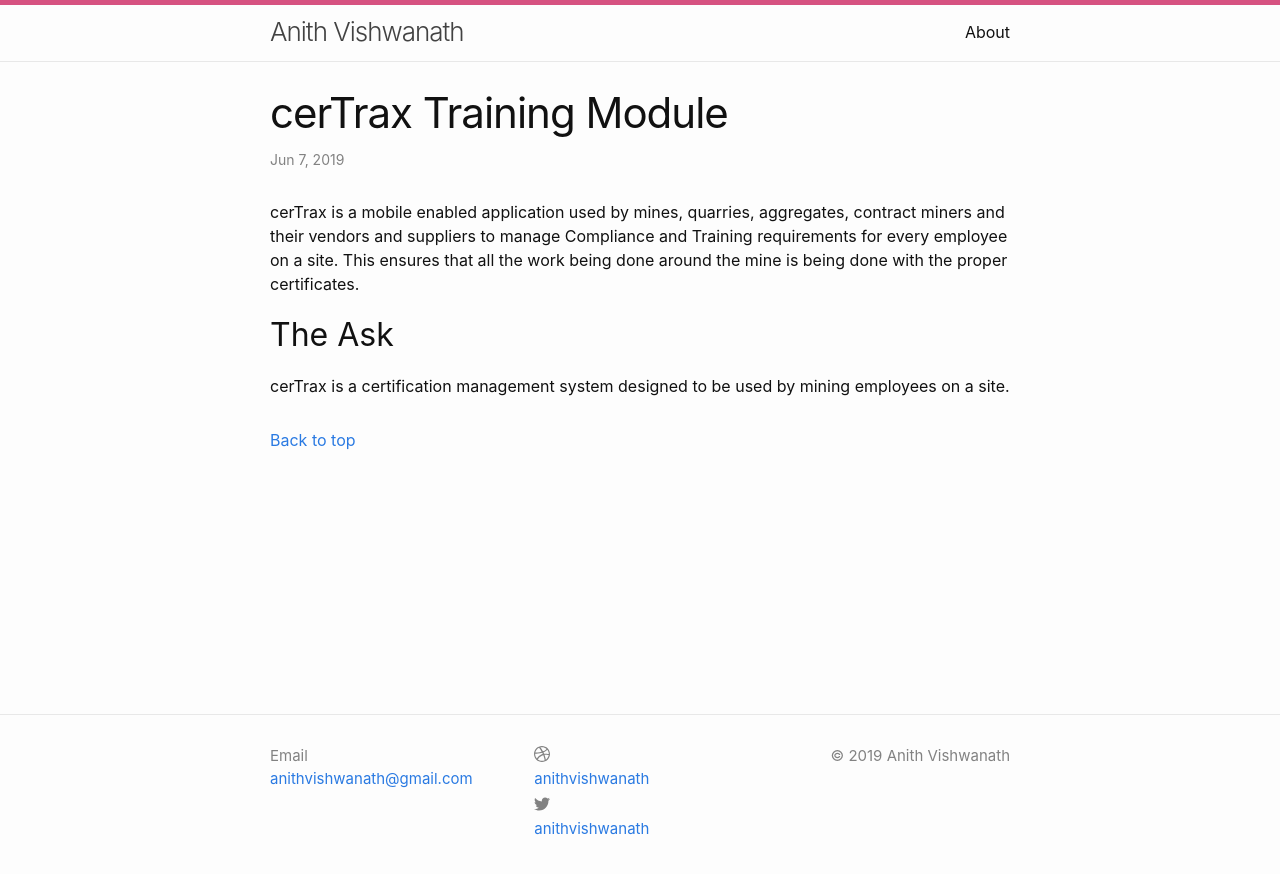
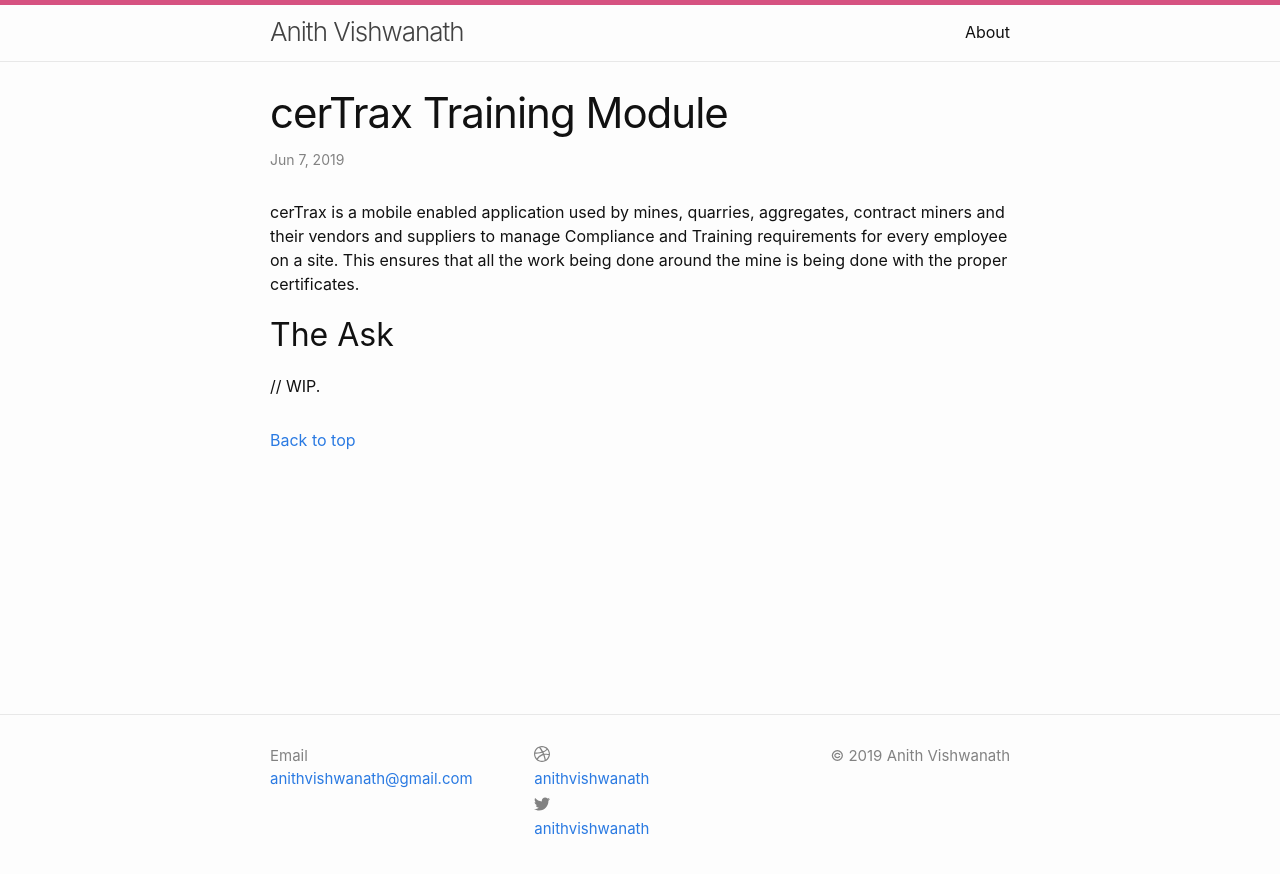
Before and after one commit to anithvishwanath/anithvishwanath.github.io, a Jekyll site: the page built from _posts/2019-06-07-certrax.markdown, in a window 1280 px wide. Shown: the top 874 px of the page. Built offline with Jekyll 4.4.1, drawn with Linux system fonts in a browser that asks for light colours.

Commit message:
Update 2019-06-07-certrax.markdown

```diff
--- a/_posts/2019-06-07-certrax.markdown
+++ b/_posts/2019-06-07-certrax.markdown
@@ -10,4 +10,4 @@ cerTrax is a mobile enabled application used by mines, quarries, aggregates, con
 
 ## The Ask
 
-cerTrax is a certification management system designed to be used by mining employees on a site.
+// WIP.
```
Also changed, not shown: other parts of _posts/2019-06-07-certrax.markdown (+1 -1 lines).
